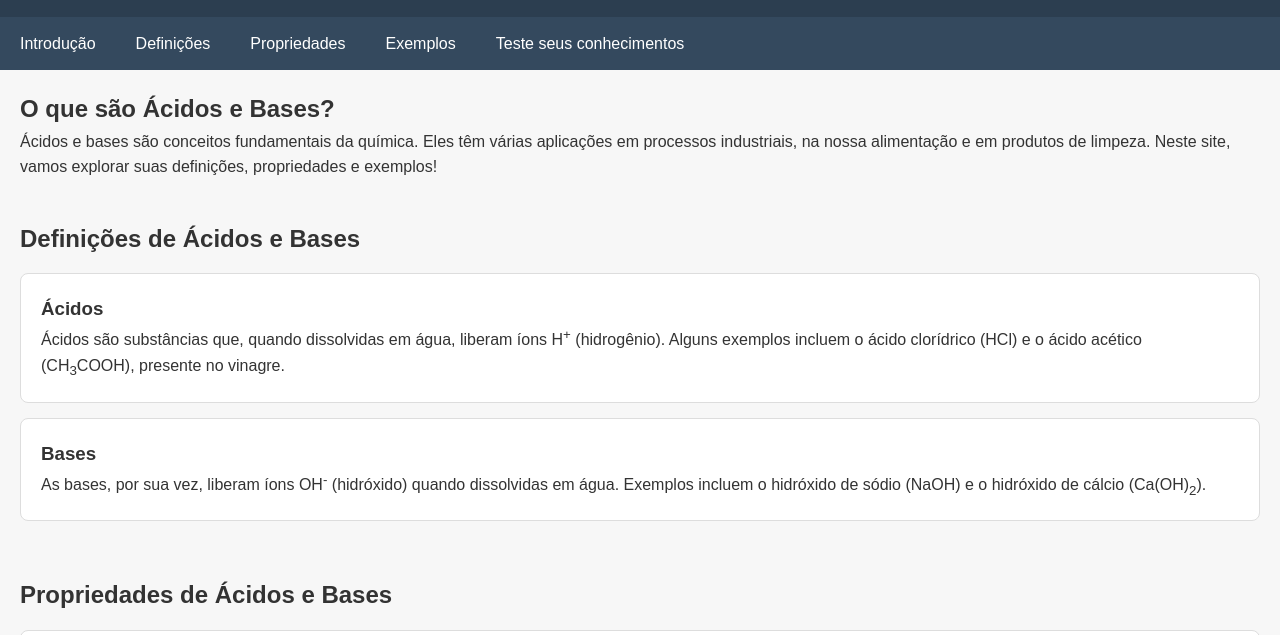
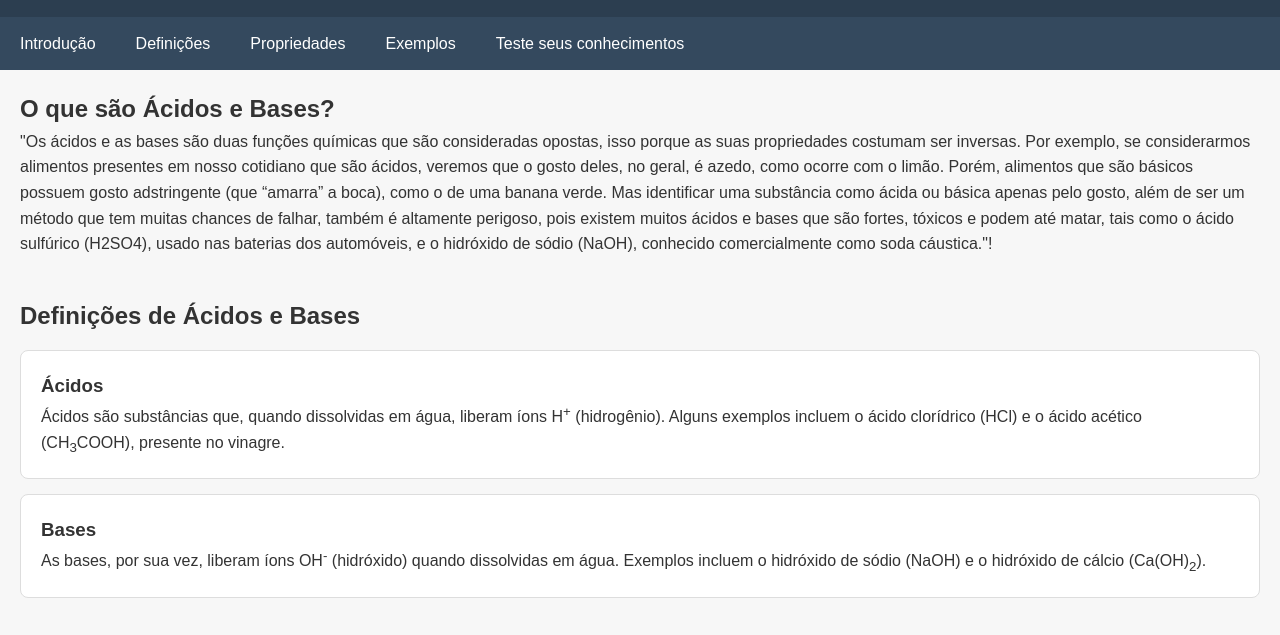
Before and after one commit to mariacorso/Quimica, a plain HTML site: page index.html in a window 1280 px wide. Shown: the part 100-735 px from the top of the page. Drawn offline with Linux system fonts and the light colour scheme.

Commit message:
Update index.html

```diff
--- a/index.html
+++ b/index.html
@@ -113,7 +113,9 @@
     <!-- Seção de Introdução -->
     <section id="intro">
         <h2>O que são Ácidos e Bases?</h2>
-        <p>Ácidos e bases são conceitos fundamentais da química. Eles têm várias aplicações em processos industriais, na nossa alimentação e em produtos de limpeza. Neste site, vamos explorar suas definições, propriedades e exemplos!</p>
+        <p>"Os ácidos e as bases são duas funções químicas que são consideradas opostas, isso porque as suas propriedades costumam ser inversas. Por exemplo, se considerarmos alimentos presentes em nosso cotidiano que são ácidos, veremos que o gosto deles, no geral, é azedo, como ocorre com o limão. Porém, alimentos que são básicos possuem gosto adstringente (que “amarra” a boca), como o de uma banana verde.
+
+Mas identificar uma substância como ácida ou básica apenas pelo gosto, além de ser um método que tem muitas chances de falhar, também é altamente perigoso, pois existem muitos ácidos e bases que são fortes, tóxicos e podem até matar, tais como o ácido sulfúrico (H2SO4), usado nas baterias dos automóveis, e o hidróxido de sódio (NaOH), conhecido comercialmente como soda cáustica."!</p>
     </section>
 
     <!-- Seção de Definições -->
```
